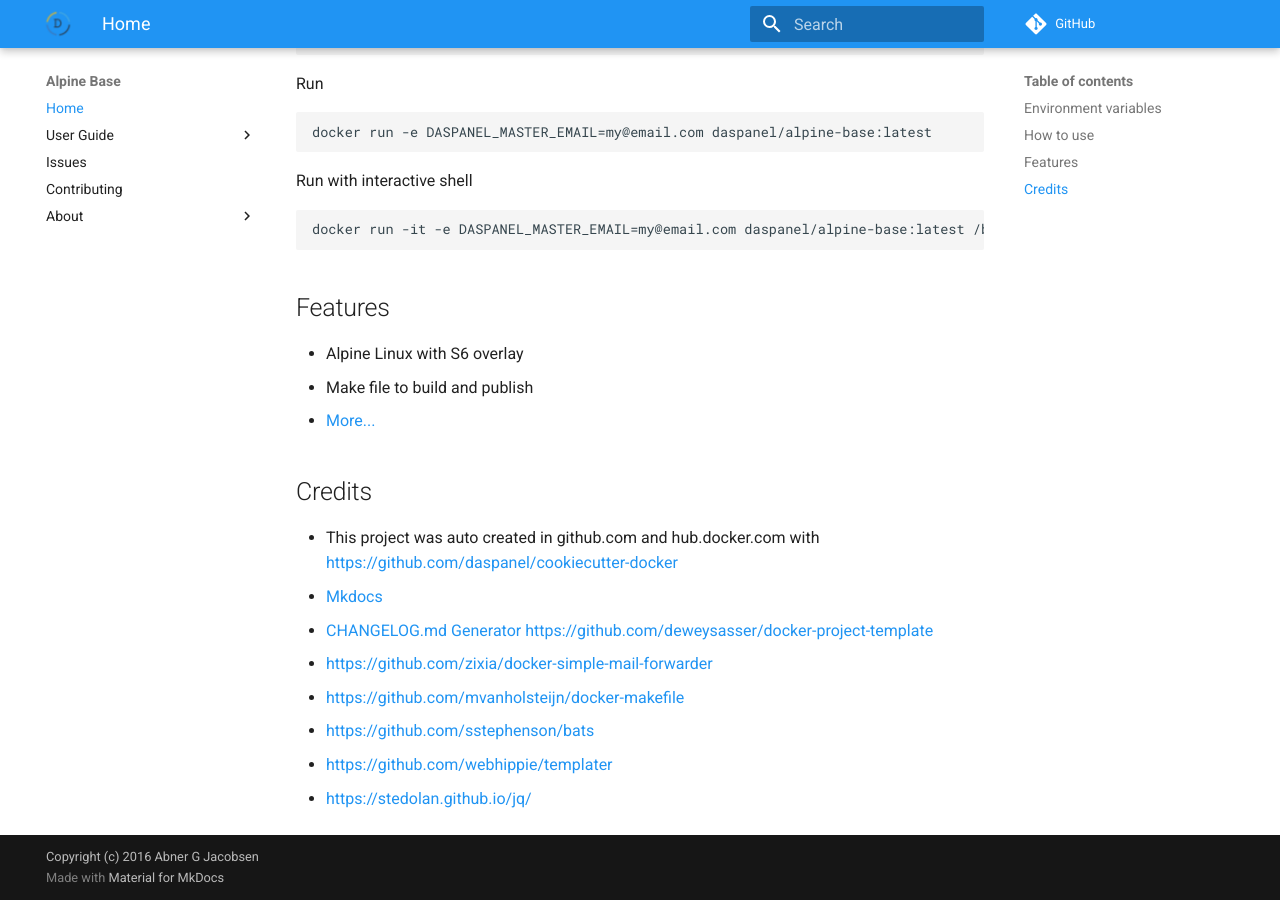
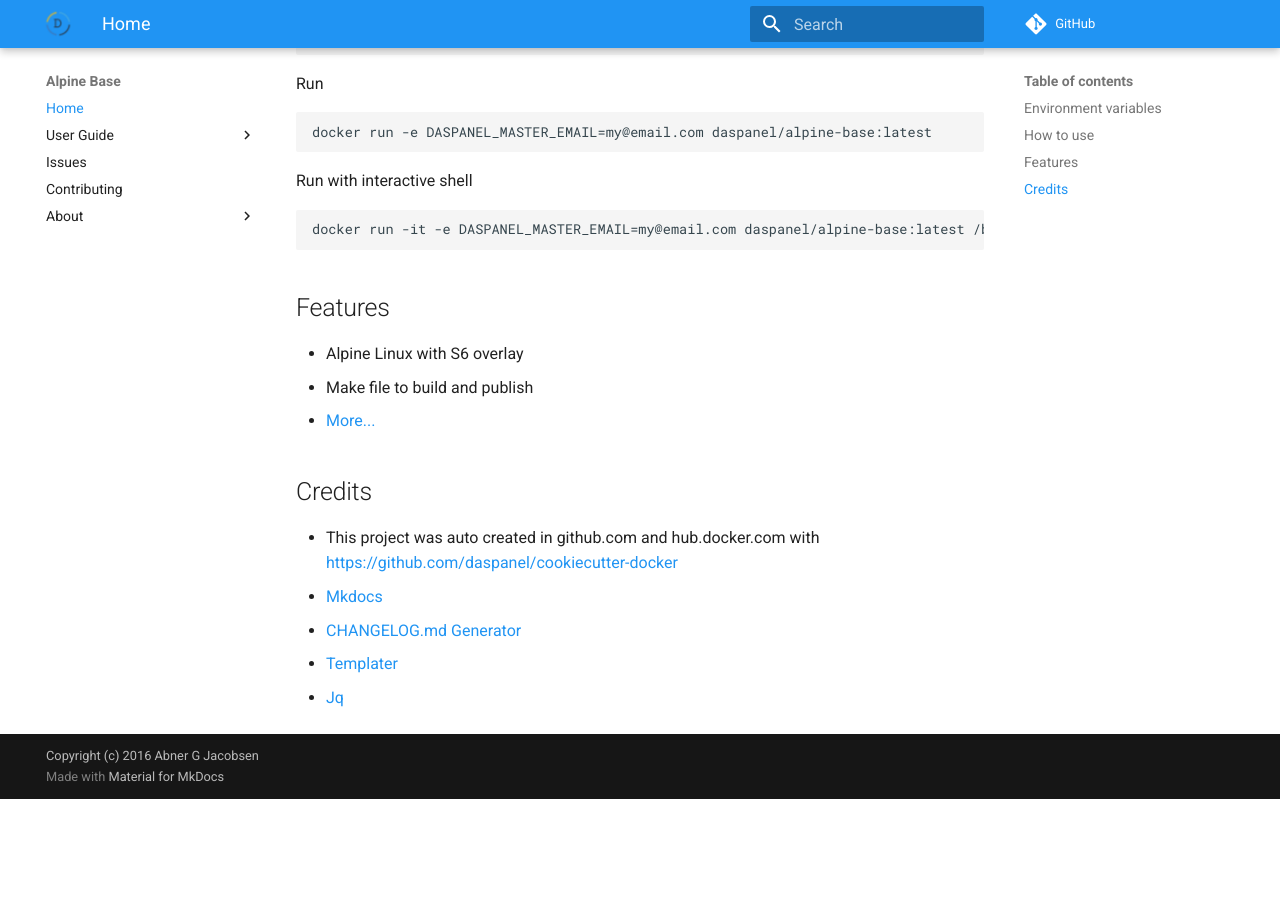
Before and after one commit to SIXwishlist/alpine-base, an MkDocs documentation site: the page built from docs/index.md, in a window 1280 px wide and 900 px high, scrolled down 1108 px. Built offline with MkDocs 1.6.1 and Material for MkDocs 9.7.7, drawn with Linux system fonts in a browser that asks for light colours; comment, search, counter and statistics services are not loaded; old or Windows-style settings are respelled for this version of MkDocs; after the commit the page ends 1907 px from its top, so only the background shows below that.

Commit message:
Changes in documentation.

```diff
--- a/docs/index.md
+++ b/docs/index.md
@@ -45,9 +45,5 @@ docker run -it -e DASPANEL_MASTER_EMAIL=my@email.com daspanel/alpine-base:latest
 <https://github.com/daspanel/cookiecutter-docker>
 * [Mkdocs](http://www.mkdocs.org/)
 * [CHANGELOG.md Generator](https://github.com/mh-cbon/changelog)
- <https://github.com/deweysasser/docker-project-template>
-* <https://github.com/zixia/docker-simple-mail-forwarder>
-* <https://github.com/mvanholsteijn/docker-makefile>
-* <https://github.com/sstephenson/bats>
-* <https://github.com/webhippie/templater>
-* <https://stedolan.github.io/jq/>
+* [Templater](https://github.com/webhippie/templater)
+* [Jq](https://stedolan.github.io/jq/)
```
Also changed, not shown: docs/help/compose.md (+6 -0 lines).
